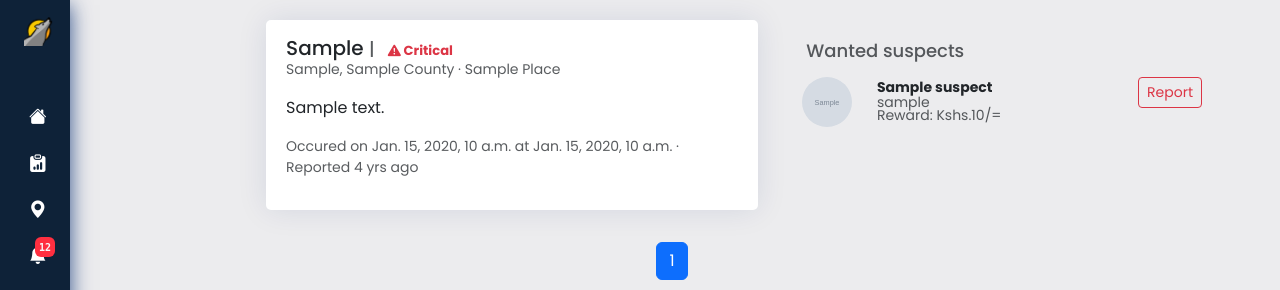
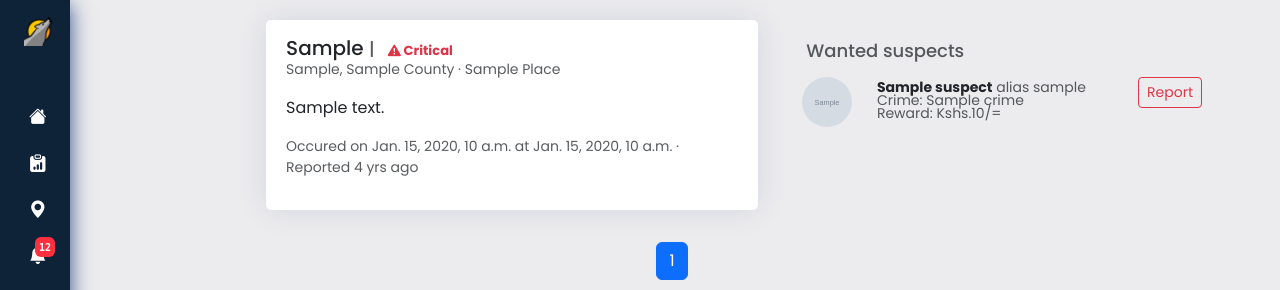
Before and after one commit to morikeli/watch-dog, a Django app: template templates/core/homepage.html in a window 1280 px wide. Shown: the top 290 px of the page. Run offline with Django 5.2, Linux system fonts and the light colour scheme; the template is opened without the code that fills it: most values are stand-ins (such as "Sample title", 1, 10 or a date in 2020); grey boxes marked "Sample" are stand-in pictures; some libraries are stand-ins or nearby versions.

Commit message:
updated wanted suspects details layout

```diff
--- a/templates/core/partials/users/dashboard.html
+++ b/templates/core/partials/users/dashboard.html
@@ -19,8 +19,8 @@
 							<img class="rounded-circle" src="{{ suspect.suspect_img.url }}" height="50px" width="50px" alt="img">
 						</div>
 						<div class="col-md-7">
-							<p class="small fw-bold">{{ suspect.name }}</p>
-							<p class="small text-muted" style="margin-top: -2.7vh;">{{ suspect.nickname|default:"" }}</p>
+							<p class="small text-muted"><b class="text-dark">{{ suspect.name }}</b> {% if suspect.nickname %}alias {{ suspect.nickname }}</p>{% endif %}
+							<p class="small text-muted" style="margin-top: -3vh;">Crime: {{ suspect.crime }}</p>
 							<p class="small text-muted" style="margin-top: -3vh;">Reward: Kshs.{{ suspect.bounty|floatformat:"g" }}/=</p>
 						</div>
 						<div class="col-md-2">
```
